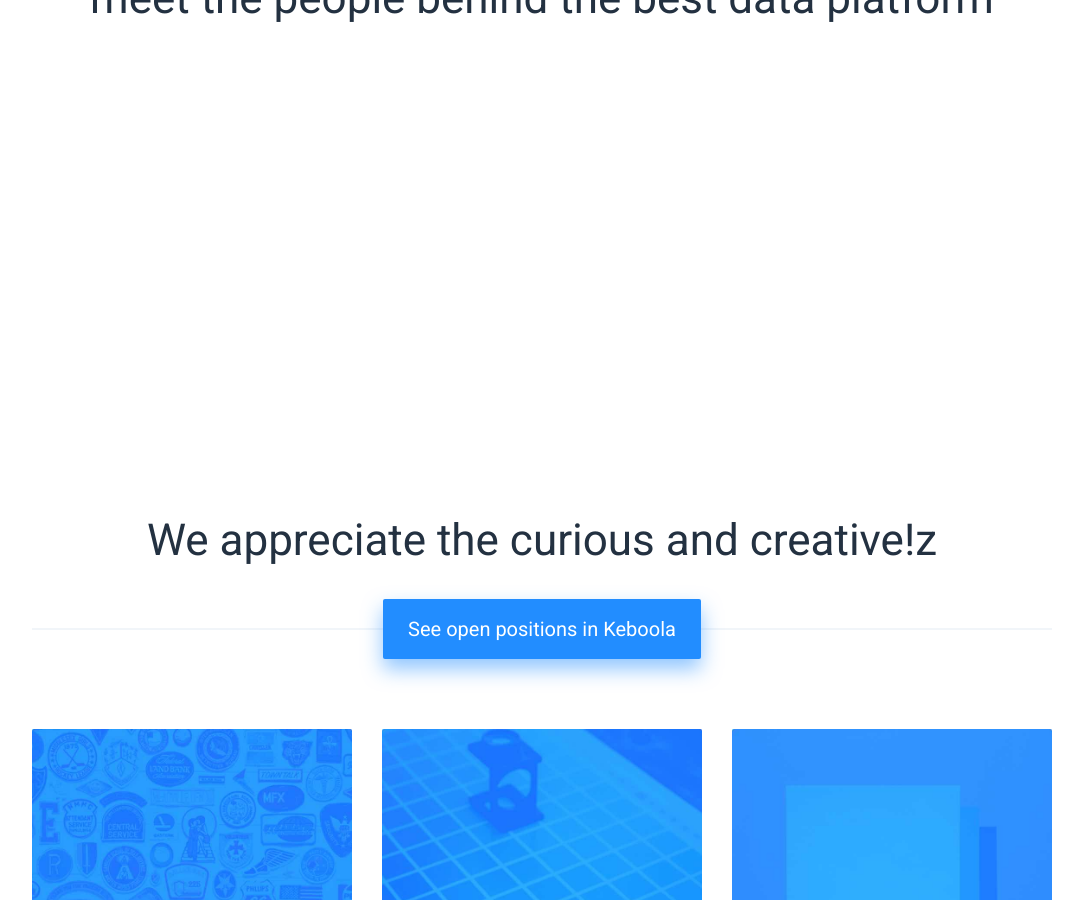
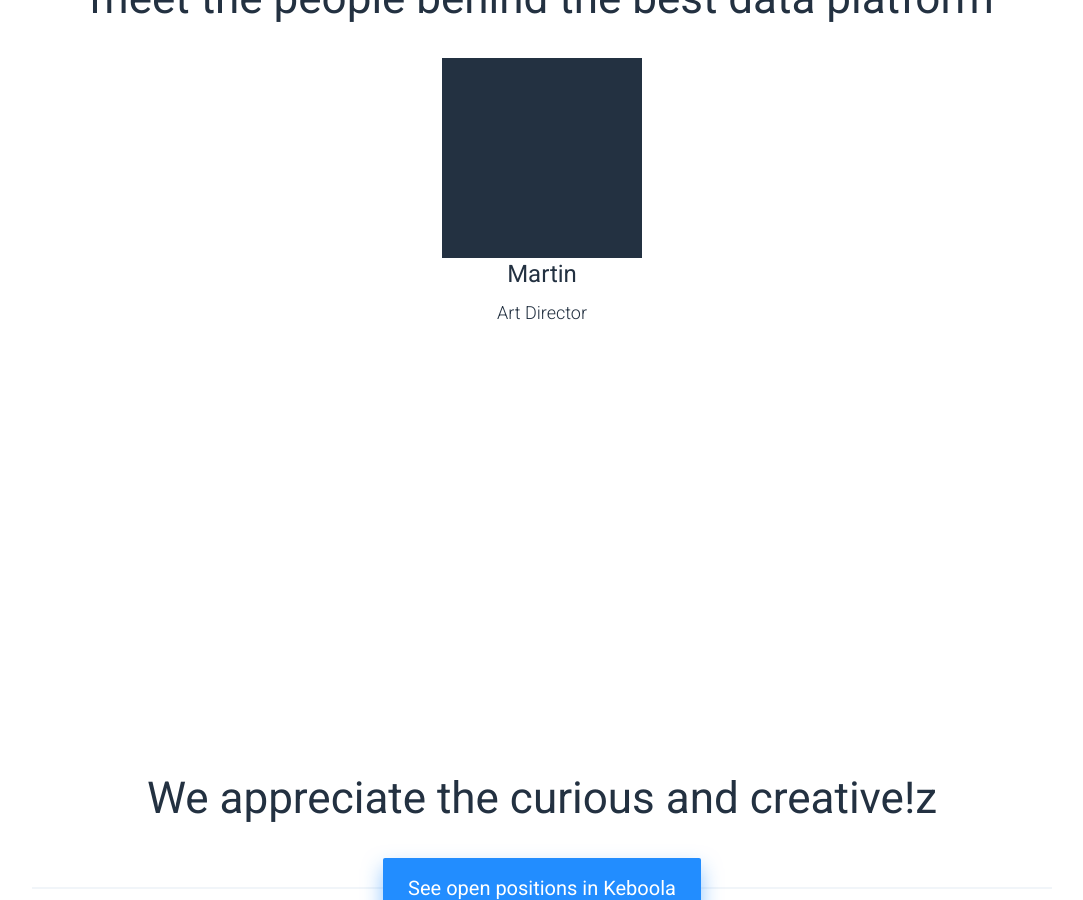
Before and after one commit to keboola/website, a Jekyll site: the page built from _about/about.md, in a window 1280 px wide and 900 px high, scrolled down 2266 px. Shown: the whole window, without its empty margins (98-1181 px from the left). Built offline with Jekyll 4.4.1, drawn with Linux system fonts in a browser that asks for light colours; nearby versions of some CDN libraries.

Commit message:
Update from Forestry.io - Updated about.md

```diff
--- a/_about/about.md
+++ b/_about/about.md
@@ -66,7 +66,9 @@
   title: meet the people behind the best data platform
   subtitle: The right people make anything possible
   list:
-  - {}
+  - name: Martin
+    position: Art Director
+    photo: "/uploads/dummy.png"
   - {}
   - {}
   - {}
```
